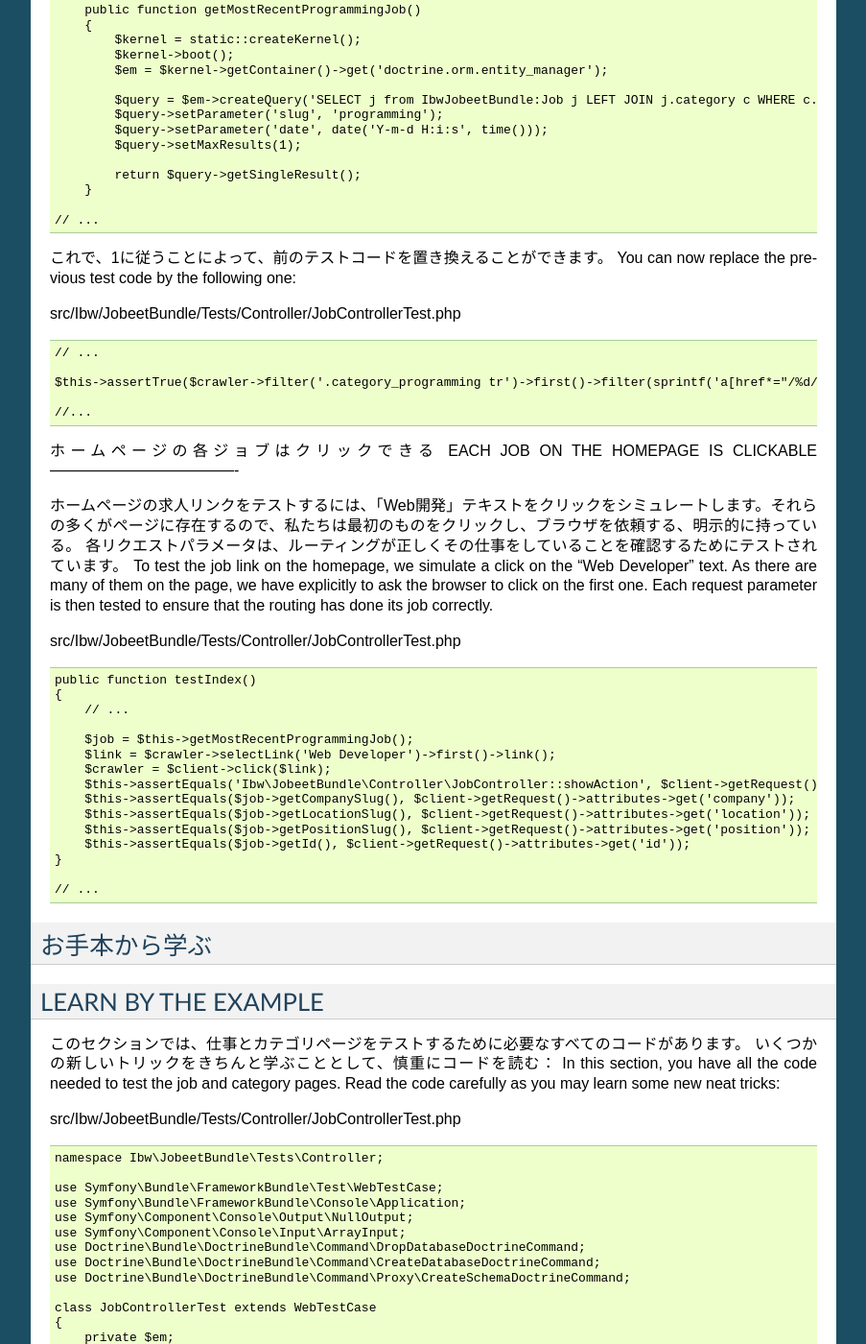
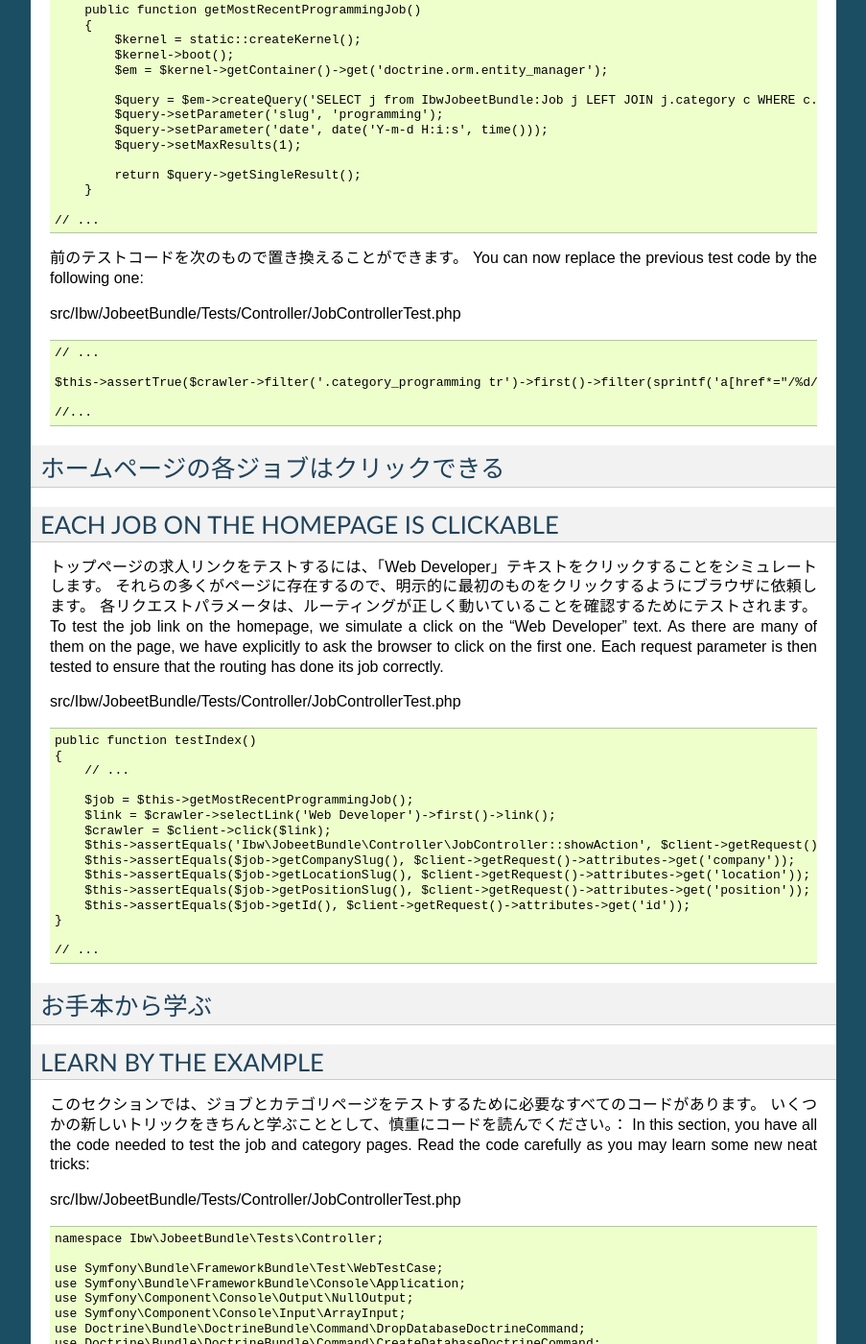
Before and after one commit to symfony-japan-old/symfony2-jobeet-ja, a Sphinx documentation site: the page built from source/day-9-the-functional-tests.rst, in a window 1280 px wide and 1400 px high, scrolled down 6406 px. Shown: the whole window at 96% size, without its empty margins (198-1101 px from the left). Built offline with Sphinx 7.4.7, drawn with Linux system fonts in a browser that asks for light colours; some of the changed text lies outside the part shown.

Commit message:
9/17 morning

```diff
--- a/source/day-9-the-functional-tests.rst
+++ b/source/day-9-the-functional-tests.rst
@@ -365,7 +365,7 @@ src/Ibw/JobeetBundle/Tests/Controller/JobControllerTest.php
 
    // ...
 
-これで、1に従うことによって、前のテストコードを置き換えることができます。
+前のテストコードを次のもので置き換えることができます。
 You can now replace the previous test code by the following one:
 
 src/Ibw/JobeetBundle/Tests/Controller/JobControllerTest.php
@@ -379,12 +379,15 @@ src/Ibw/JobeetBundle/Tests/Controller/JobControllerTest.php
    //...
 
 ホームページの各ジョブはクリックできる
+----------------------------
 EACH JOB ON THE HOMEPAGE IS CLICKABLE
 -------------------------------------
 
-ホームページの求人リンクをテストするには、「Web開発」テキストをクリックをシミュレートします。それらの多くがページに存在するので、私たちは最初のものをクリックし、ブラウザを依頼する、明示的に持っている。
-各リクエストパラメータは、ルーティングが正しくその仕事をしていることを確認するためにテストされています。
-To test the job link on the homepage, we simulate a click on the “Web Developer” text. As there are many of them on the page, we have explicitly to ask the browser to click on the first one.
+トップページの求人リンクをテストするには、「Web Developer」テキストをクリックすることをシミュレートします。
+それらの多くがページに存在するので、明示的に最初のものをクリックするようにブラウザに依頼します。
+各リクエストパラメータは、ルーティングが正しく動いていることを確認するためにテストされます。
+To test the job link on the homepage, we simulate a click on the “Web Developer” text.
+As there are many of them on the page, we have explicitly to ask the browser to click on the first one.
 Each request parameter is then tested to ensure that the routing has done its job correctly.
 
 src/Ibw/JobeetBundle/Tests/Controller/JobControllerTest.php
@@ -412,8 +415,8 @@ src/Ibw/JobeetBundle/Tests/Controller/JobControllerTest.php
 LEARN BY THE EXAMPLE
 --------------------
 
-このセクションでは、仕事とカテゴリページをテストするために必要なすべてのコードがあります。
-いくつかの新しいトリックをきちんと学ぶこととして、慎重にコードを読む：
+このセクションでは、ジョブとカテゴリページをテストするために必要なすべてのコードがあります。
+いくつかの新しいトリックをきちんと学ぶこととして、慎重にコードを読んでください。：
 In this section, you have all the code needed to test the job and category pages.
 Read the code carefully as you may learn some new neat tricks:
 
```
